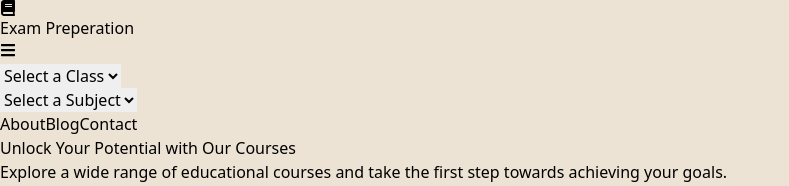
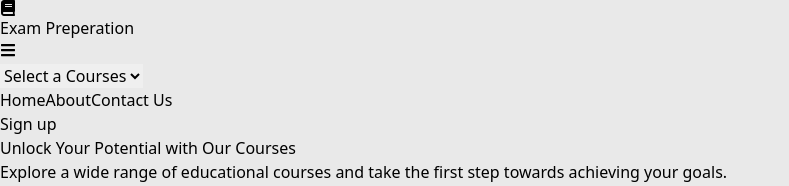
Before and after one commit to Suraj-Xettri/E-Learning-Website, a React (Vite) app in the folder e-learning/: page / in a window 1280 px wide. Shown: the top 186 px of the page, without its empty margins (0-789 px from the left). Built offline with nearby package versions, Linux system fonts and the light colour scheme.

Commit message:
Managing home pageeeee

```diff
--- a/e-learning/src/components/footer/Footer.jsx
+++ b/e-learning/src/components/footer/Footer.jsx
@@ -20,25 +20,25 @@ export const Footer = () => {
             </h5>
             <div className="mt-6 lg:mb-0 mb-6 flex justify-center items-center">
               <button
-                className="bg-white text-lightBlue-400 shadow-lg font-normal h-10 w-10 flex items-center justify-center align-center rounded-full outline-none focus:outline-none mr-2 transition duration-500 hover:bg-black hover:text-white"
+                className="bg-[#27AE60] text-lightBlue-400 shadow-lg font-normal h-10 w-10 flex items-center justify-center align-center rounded-full outline-none focus:outline-none mr-2 transition duration-500 hover:bg-[#666666] hover:text-white"
                 type="button"
               >
                 <FaTwitter />
               </button>
               <button
-                className="bg-white flex text-lightBlue-600 shadow-lg font-normal h-10 w-10 items-center justify-center align-center rounded-full outline-none focus:outline-none mr-2 transition duration-500 hover:bg-black hover:text-white"
+                className="bg-[#27AE60] flex text-lightBlue-600 shadow-lg font-normal h-10 w-10 items-center justify-center align-center rounded-full outline-none focus:outline-none mr-2 transition duration-500 hover:bg-[#666666] hover:text-white"
                 type="button"
               >
                 <FaFacebookSquare />
               </button>
               <button
-                className="bg-white flex text-pink-400 shadow-lg font-normal h-10 w-10 items-center justify-center align-center rounded-full outline-none focus:outline-none mr-2 transition duration-500 hover:bg-black hover:text-white"
+                className="bg-[#27AE60] text-black flex shadow-lg font-normal h-10 w-10 items-center justify-center align-center rounded-full outline-none focus:outline-none mr-2 transition duration-500 hover:bg-[#666666] hover:text-white"
                 type="button"
               >
                 <FaDribbble />
               </button>
               <button
-                className="bg-white flex text-blueGray-800 shadow-lg font-normal h-10 w-10 items-center justify-center align-center rounded-full outline-none focus:outline-none mr-2 transition duration-500 hover:bg-black hover:text-white"
+                className="bg-[#27AE60] flex text-blueGray-800 shadow-lg font-normal h-10 w-10 items-center justify-center align-center rounded-full outline-none focus:outline-none mr-2 transition duration-500 hover:bg-[#666666] hover:text-white"
                 type="button"
               >
                 <FaGithub />
--- a/e-learning/src/components/home/home.jsx
+++ b/e-learning/src/components/home/home.jsx
@@ -9,24 +9,24 @@ const Home = () => {
         <div className="container px-4 md:px-6 space-y-10 xl:space-y-16">
           <div className="ml-6 grid gap-4 px-4 sm:px-6 md:px-10 md:grid-cols-2 md:gap-16 justify-items-center">
             <div className="flex flex-col gap-6">
-              <h1 className="lg:leading-tighter text-3xl font-bold tracking-tighter sm:text-4xl md:text-5xl xl:text-[3.4rem] 2xl:text-[3.75rem]">
+              <h1 className="lg:leading-tighter text-[#333333] text-3xl font-bold tracking-tighter sm:text-4xl md:text-5xl xl:text-[3.4rem] 2xl:text-[3.75rem]">
                 Unlock Your Potential with Our Courses
               </h1>
-              <p className="mx-auto max-w-[700px] text-muted-foreground md:text-xl">
+              <p className="mx-auto text-[#666666] max-w-[700px] text-muted-foreground md:text-xl">
                 Explore a wide range of educational courses and take the first
                 step towards achieving your goals.
               </p>
               <div className="pt-6">
                 <a
                   href="#"
-                  className="inline-flex h-9 items-center justify-center rounded-md bg-[#D5B990] px-4 py-2 text-sm font-medium text-primary-foreground shadow transition-colors hover:bg-orange-200"
+                  className="inline-flex h-9 items-center justify-center rounded-md bg-[#F39C12] px-4 py-2 text-sm font-medium text-primary-foreground shadow transition-colors hover:bg-[#E67E22]"
 
                 >
                   Explore Courses
                 </a>
               </div>
             </div>
-            <div className="rounded-xl bg-[#D5B990] h-[35vh] w-[35vw] md:h-[300px] md:w-[450] lg:w-[550px] lg:h-[400px]">
+            <div className="rounded-xl bg-white border border-[#CCCCCC] h-[35vh] w-[35vw] md:h-[300px] md:w-[450] lg:w-[550px] lg:h-[400px]">
               <img
                 src="/"
                 alt="Hero"
--- a/e-learning/src/components/nav/Dropdown.jsx
+++ b/e-learning/src/components/nav/Dropdown.jsx
@@ -4,7 +4,7 @@ const Dropdown = ({ value, options }) => {
   return (
     <div className="select">
       <select
-        className="w-full bg-transparent cursor-pointer rounded-md border-gray-700 text-black px-2 py-1"
+        className="w-full text-[#0056D2] bg-transparent cursor-pointer rounded-md border-gray-700 px-2 py-1"
         id="country"
       >
         <option value="">Select a {value}</option>
--- a/e-learning/src/components/nav/Nav.jsx
+++ b/e-learning/src/components/nav/Nav.jsx
@@ -4,11 +4,9 @@ import Dropdown from "./Dropdown";
 const Nav = () => {
 
   const subject = ["Maths" , "Science", "Social"]
-  const classNO= ["Class 1", "class 2"]
-
   return (
     <div className="relative">
-      <header className="px-4 bg-[#ECE3D4] fixed z-20 border-b border-black lg:p-[40px] h-14 flex justify-around w-screen items-center">
+      <header className="px-4 text-[#0056D2] bg-[#E9E9E9] fixed z-20 border-b border-[#CCCCCC] lg:p-[40px] h-14 flex justify-around w-screen items-center">
         <a href="#" className="flex gap-4 items-center justify-center">
           <FaBook className="text-2xl" />
           <span className="font-semibold text-2xl">Exam Preperation</span>
@@ -19,9 +17,13 @@ const Nav = () => {
           </button>
 
           <nav className="hidden sm:flex gap-4 sm:gap-5 pr-2 items-center">
-          <Dropdown value = "Class" options={classNO}/>
-          <Dropdown value = "Subject" options = {subject}/>
-
+          <Dropdown value = "Courses" options = {subject}/>
+            <a
+              href="#"
+              className="text-sm lg:text-sm font-medium hover:underline underline-offset-4"
+            >
+              Home
+            </a>
             <a
               href="#"
               className="text-sm lg:text-sm font-medium hover:underline underline-offset-4"
@@ -32,15 +34,10 @@ const Nav = () => {
               href="#"
               className="text-sm lg:text-sm font-medium hover:underline underline-offset-4"
             >
-              Blog
-            </a>
-            <a
-              href="#"
-              className="text-sm lg:text-sm font-medium hover:underline underline-offset-4"
-            >
-              Contact
+              Contact Us
             </a>
           </nav>
+          <button className="bg-[#0056D2] px-4 py-2 rounded-2xl text-white hover:bg-[#0041A8] transition duration-500">Sign up</button>
         </div>
       </header>
     </div>
--- a/e-learning/src/index.css
+++ b/e-learning/src/index.css
@@ -29,6 +29,6 @@
 }
 
 body{
-  background-color: #ECE3D4;
+  background-color: #E9E9E9;
   overflow-x: hidden;
 }
```
